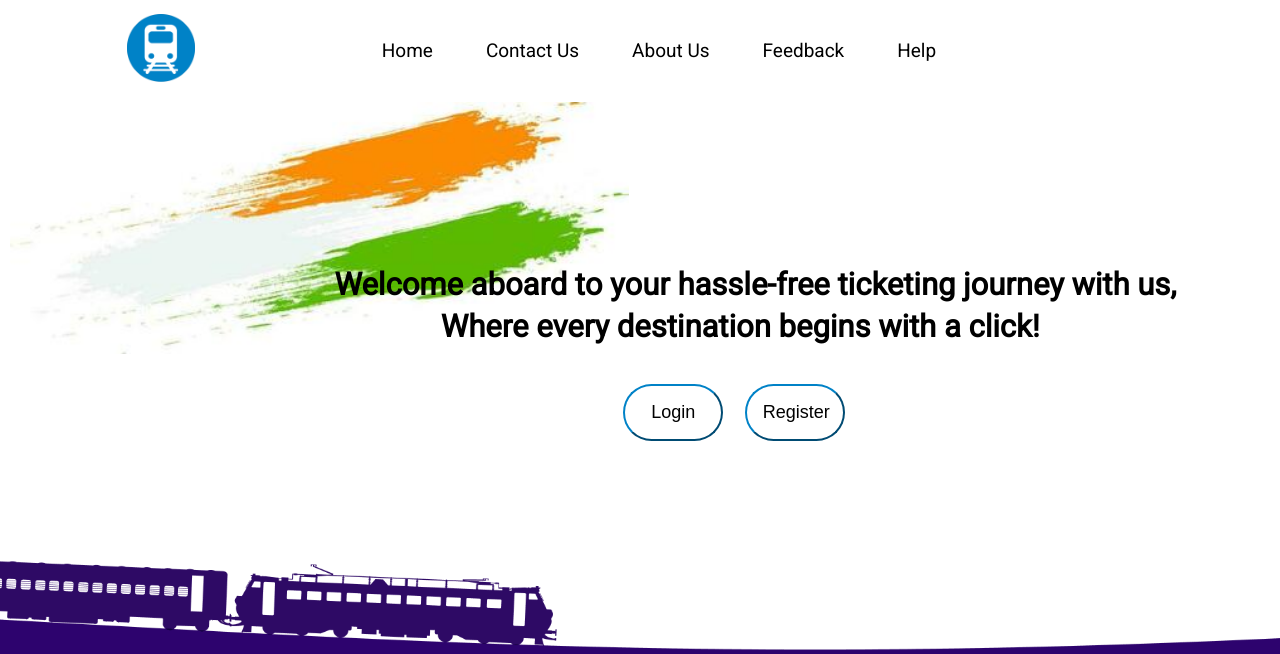
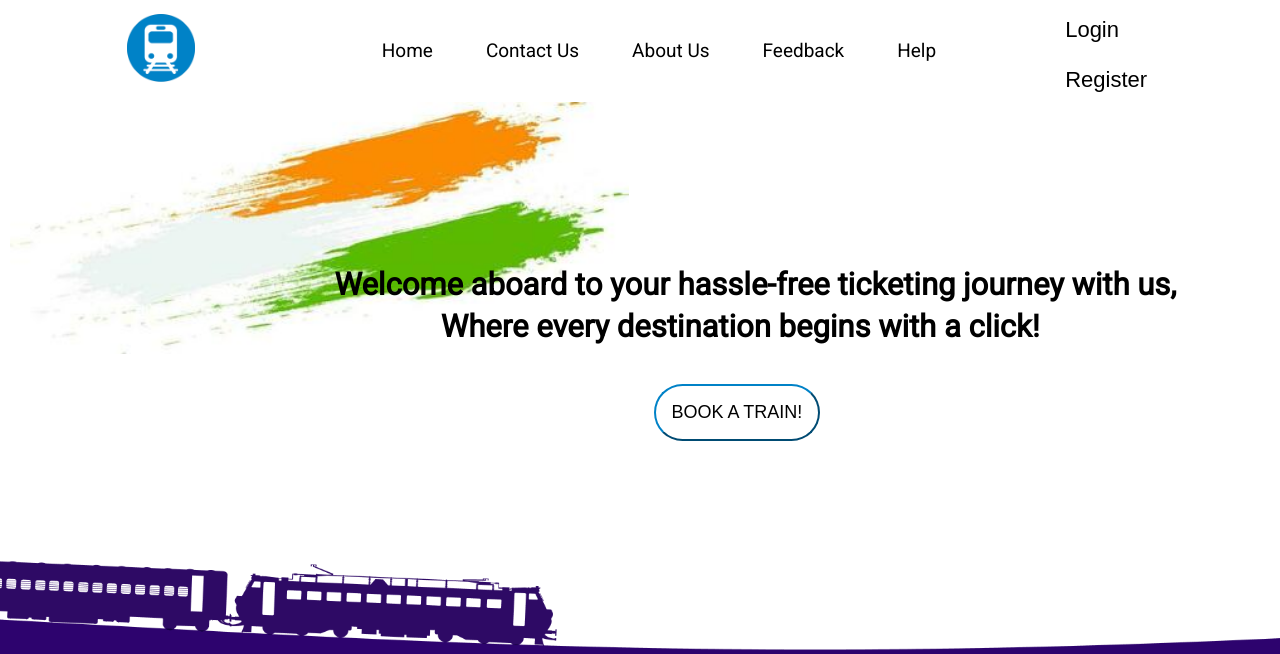
Before and after one commit to PIQUE039/DBMS-project, a PHP site: page /main.html in a window 1280 px wide; the page is wider, and only the part inside the window is pictured. Shown: the top 654 px of that part. Run offline with PHP 8.4, Linux system fonts and the light colour scheme; some web fonts are replaced.

Commit message:
Redone repo

```diff
--- a/main.css
+++ b/main.css
@@ -125,14 +125,6 @@ p{
    position: fixed;
    top: 0;
 }
-#login{
-   left: 41%;
-   width: 100px;
-}
-#register{
-   left: 49%;
-   width: 100px;
-}
 
 .login_div{
    display:none;
@@ -155,16 +147,7 @@ p{
    display: flex;
    justify-content: center;
    text-decoration: underline;
-   /* margin-top: 23px; */
-}
-.cross-x{
-   position: relative;
-   height: 16px;
-   top: 9px;
-   left: 59%;
-}
-.cross-x:hover{
-   cursor: pointer;
+   margin-top: 23px;
 }
 
 .l_text{
--- a/main.html
+++ b/main.html
@@ -25,20 +25,16 @@
       </div>
       <div class="right">
          <!-- Login and Register -->
-         <!-- <button class="lr" id="login" href="#loginpop" onclick="popup()">Login</button> -->
-         <!-- <button class="lr" id="register" href="registerpop" onclick="r_popup()">Register</button> -->
+         <button class="lr" id="login" href="#loginpop" onclick="popup()">Login</button>
+         <button class="lr" id="register" href="registerpop" onclick="r_popup()">Register</button>
       </div>
    </div>
 </div>
 <div class="main-page-text">
+
    <!-- Login page -->
    <div class="login_div" id="loginpop">
-      <div class="l_header">
-         <!-- Close box -->
-         <img class="cross-x" id="close-x" onclick="lrclose()" src="/img/cross-x-removebg-preview.png" alt="Error">
-
-         <p style="margin-top: 24px;">Login</p>
-      </div>
+      <div class="l_header"><p>Login</p></div>
       <form class="l_form" action="login.php" method="POST">
          <label class="l_text" for="">Username</label>
          <input class="l_input" id="l_name" name = "l_name" type="text" placeholder="Username">
@@ -63,11 +59,7 @@
       <p class="entry-text">Welcome aboard to your hassle-free ticketing journey with us,<br></p>
       <p class="entry-text" id="second-line">Where every destination begins with a click!</p>
       <!-- Booking Button -->
-      <!-- <a href="booking.html"><button class="booking">BOOK A TRAIN!</button></a> -->
-
-      <!-- Login and Register button -->
-      <button class="booking" id="login" href="#loginpop" onclick="popup()">Login</button>
-      <button class="booking" id="register" href="registerpop" onclick="r_popup()">Register</button>
+      <a href="booking.html"><button class="booking">BOOK A TRAIN!</button></a>
    </div>
    <!-- Website Information in short -->
    <div class="info_site">
--- a/main.js
+++ b/main.js
@@ -1,27 +1,26 @@
-
-let blurr=document.getElementById('ontop')
-let pop=document.getElementById('loginpop')
 function popup(){
+   let pop=document.getElementById('loginpop')
+   let blur=document.getElementById('ontop')
    if(pop.style.display =='none'){
       pop.style.display ='block'
-      blurr.style.display='block'
+      blur.style.display='block'
    }
    else{
       pop.style.display='none'
-      blurr.style.display='none'
+      blur.style.display='none'
    }
 }
 function r_popup(){
    let rpop=document.getElementById('registerpop')
-   // let blurr=document.getElementById('ontop')
+   let blur=document.getElementById('ontop')
    let b=document.body
    if(rpop.style.display =='none'){
       rpop.style.display ='block'
-      blurr.style.display='block'
+      blur.style.display='block'
    }
    else{
       rpop.style.display='none'
-      blurr.style.display='none'
+      blur.style.display='none'
    }
 }
 
@@ -35,9 +34,3 @@ function scroll(){
       mybutton.style.display='none'
    }
 }
-
-// let close=document.getElementById('close-x')
-function lrclose(){
-   pop.style.display ='none'
-   blurr.style.display ='none'
-}
```
Also changed, not shown: img/cross-x-removebg-preview.png (deleted).
